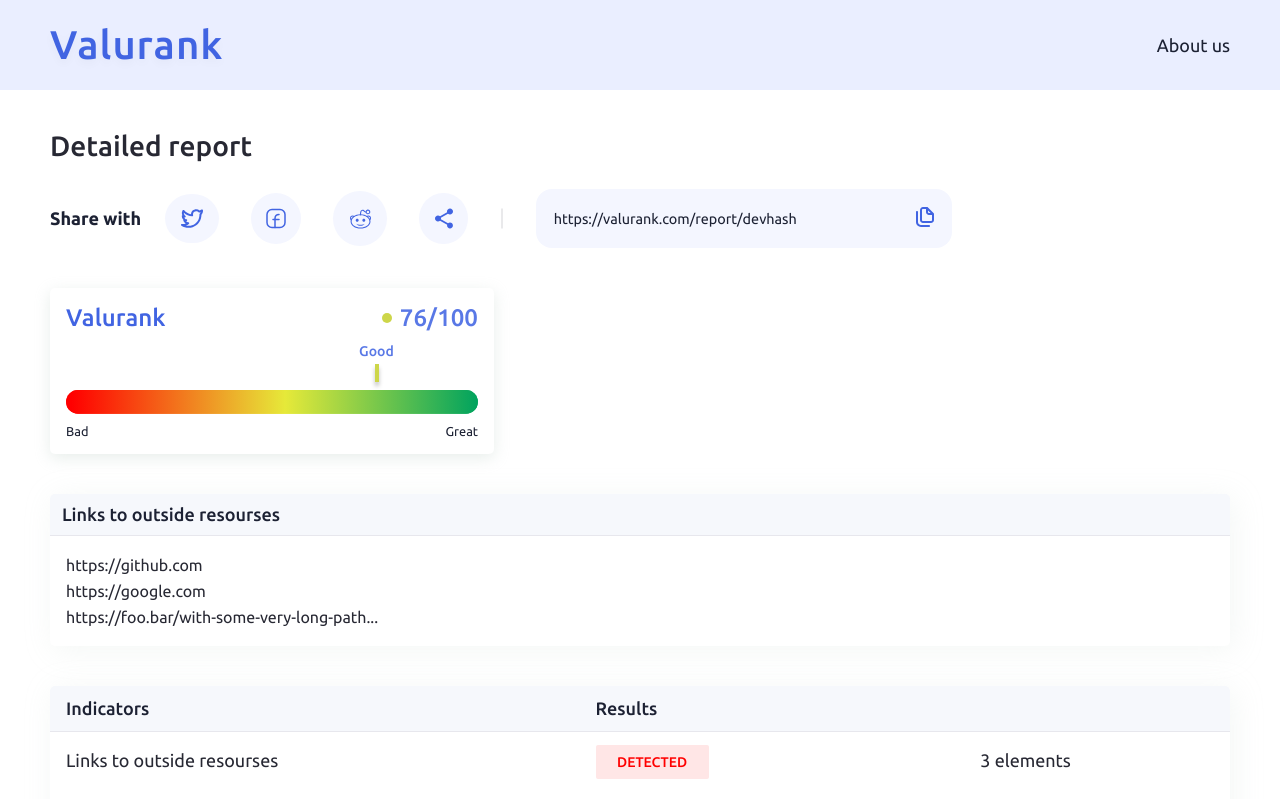
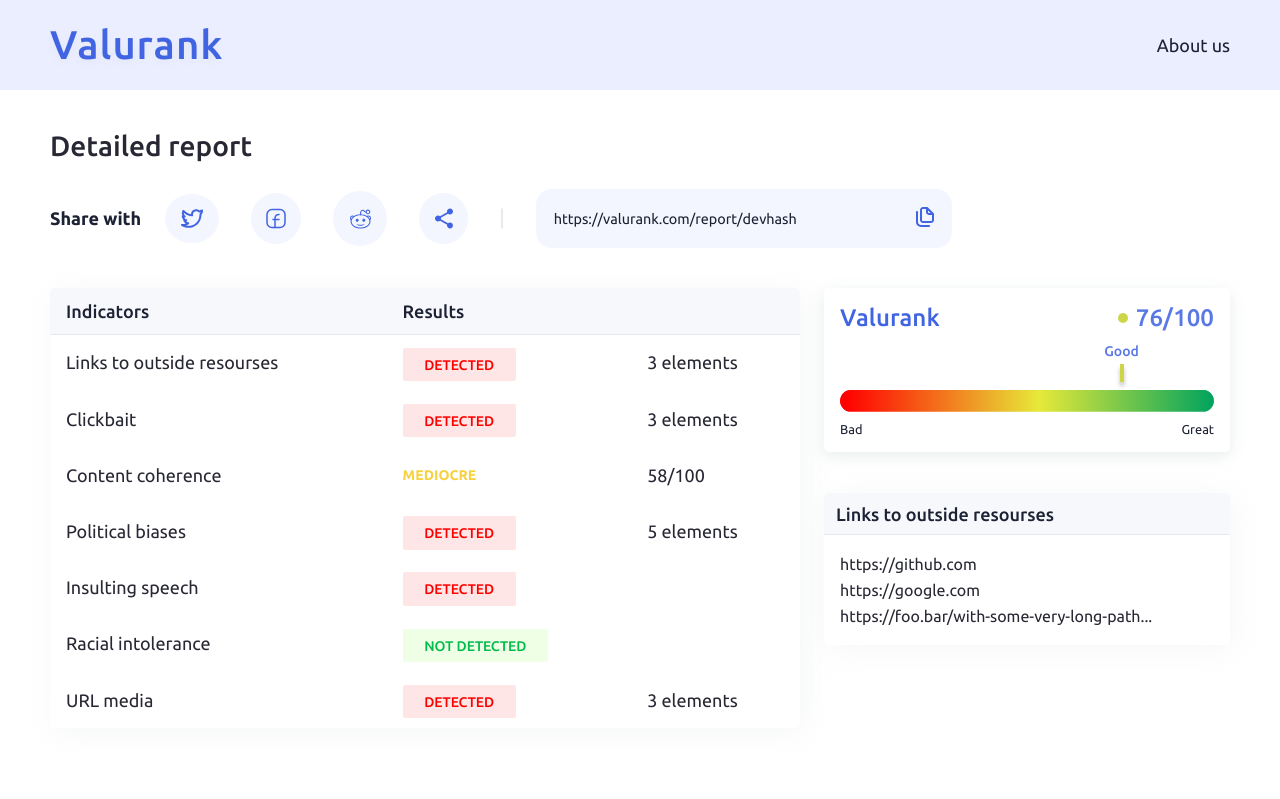
Before and after one commit to kindrakevychn/Next-report, a Next.js app: page / in a window 1280 px wide. Shown: the top 799 px of the page. Built offline with nearby package versions, Linux system fonts and the light colour scheme.

Commit message:
Index: change layout of indicators and score

```diff
--- a/components/score.module.css
+++ b/components/score.module.css
@@ -2,7 +2,7 @@
   padding: 1rem;
   box-shadow: 0px 4px 15px rgba(178, 199, 188, .3);
   border-radius: 5px;
-  width: 27.75rem;
+  width: 100%;
 }
 
 .container > * {
--- a/pages/index.jsx
+++ b/pages/index.jsx
@@ -91,14 +91,12 @@ function Report({data}) {
                 score={score}
                 reportURL={`https://valurank.com/report/${hash}`}
             />
-            <Score
-                score={score}
-            />
-            <List
-                title={'Links to outside resourses'}
-                data={outsideLinks}
-                isLink={true}
-            />
+            <div
+                className={reportStyles.row2}
+            >
+                <div
+                    className={reportStyles.col}
+                >
                     <Indicators>
                         <DetectedIndicator
                             title={'Links to outside resourses'}
@@ -136,6 +134,20 @@ function Report({data}) {
                             count={urlMediaCount}
                         />
                     </Indicators>
+                </div>
+                <div
+                    className={reportStyles.col}
+                >
+                    <Score
+                        score={score}
+                    />
+                    <List
+                        title={'Links to outside resourses'}
+                        data={outsideLinks}
+                        isLink={true}
+                    />
+                </div>
+            </div>
         </>
     );
 }
--- a/pages/report.module.css
+++ b/pages/report.module.css
@@ -4,3 +4,34 @@
   color: #272833;
   margin-bottom: 1.7rem;
 }
+
+.col {
+  display: flex;
+  flex-direction: column;
+  gap: 2.6rem;
+}
+
+.row2 {
+  width: 100%;
+  display: flex;
+  flex-wrap: nowrap;
+  gap: 1.5rem;
+}
+
+.row2 > *:nth-child(1) {
+  width: 70%;
+}
+
+.row2 > *:nth-child(2) {
+  flex-grow: 1;
+}
+
+@media only screen and (max-width: 768px) {
+  .row2 {
+    flex-wrap: wrap;
+  }
+
+  .row2 > *:nth-child(1) {
+    width: 100%;
+  }
+}
```
Lines whose indentation alone changed are shown as unchanged.
